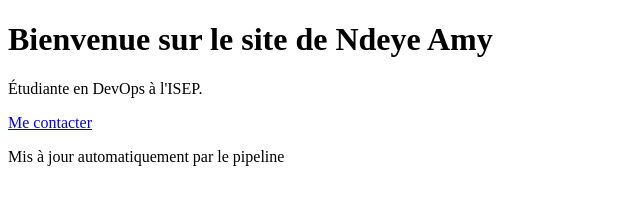
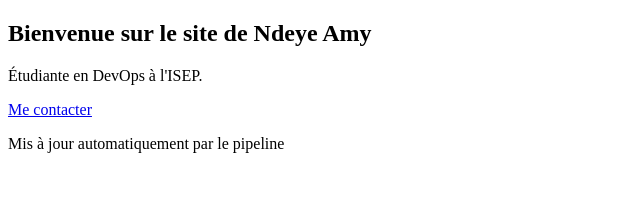
Before and after one commit to MiaDev4/site-cicd, a plain HTML site: page index.html in a window 1280 px wide. Shown: the whole page, without its empty margins (0-640 px from the left). Drawn offline with Linux system fonts and the light colour scheme.

Commit message:
Remplace le titre principal

```diff
--- a/index.html
+++ b/index.html
@@ -5,7 +5,7 @@
   <title>Mon site CI/CD</title>
 </head>
 <body>
-  <h1>Bienvenue sur le site de Ndeye Amy</h1>
+  <h2>Bienvenue sur le site de Ndeye Amy</h2>
   <p>Étudiante en DevOps à l'ISEP.</p>
   <a href="contact.html">Me contacter</a>
 </body>
```
